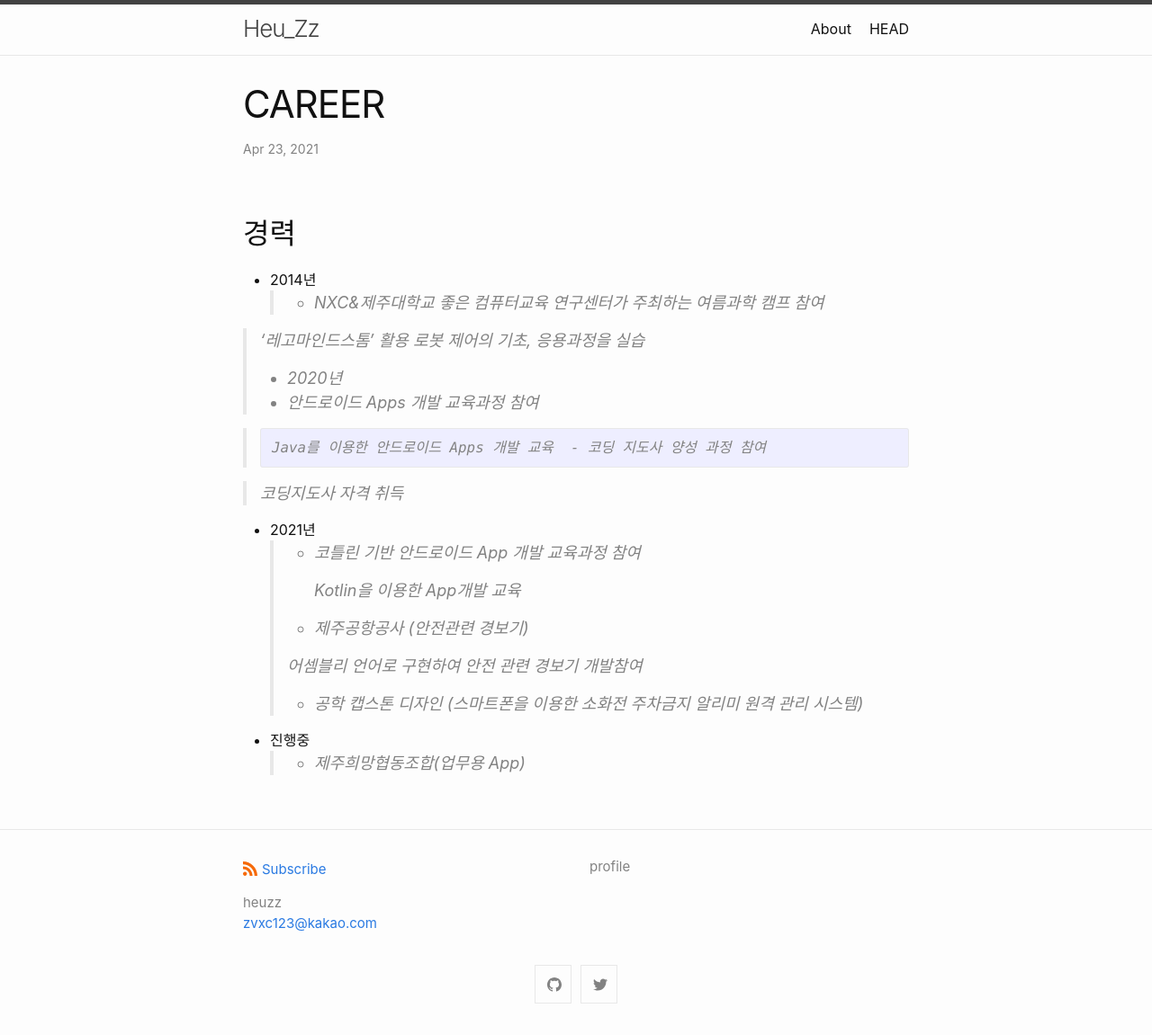
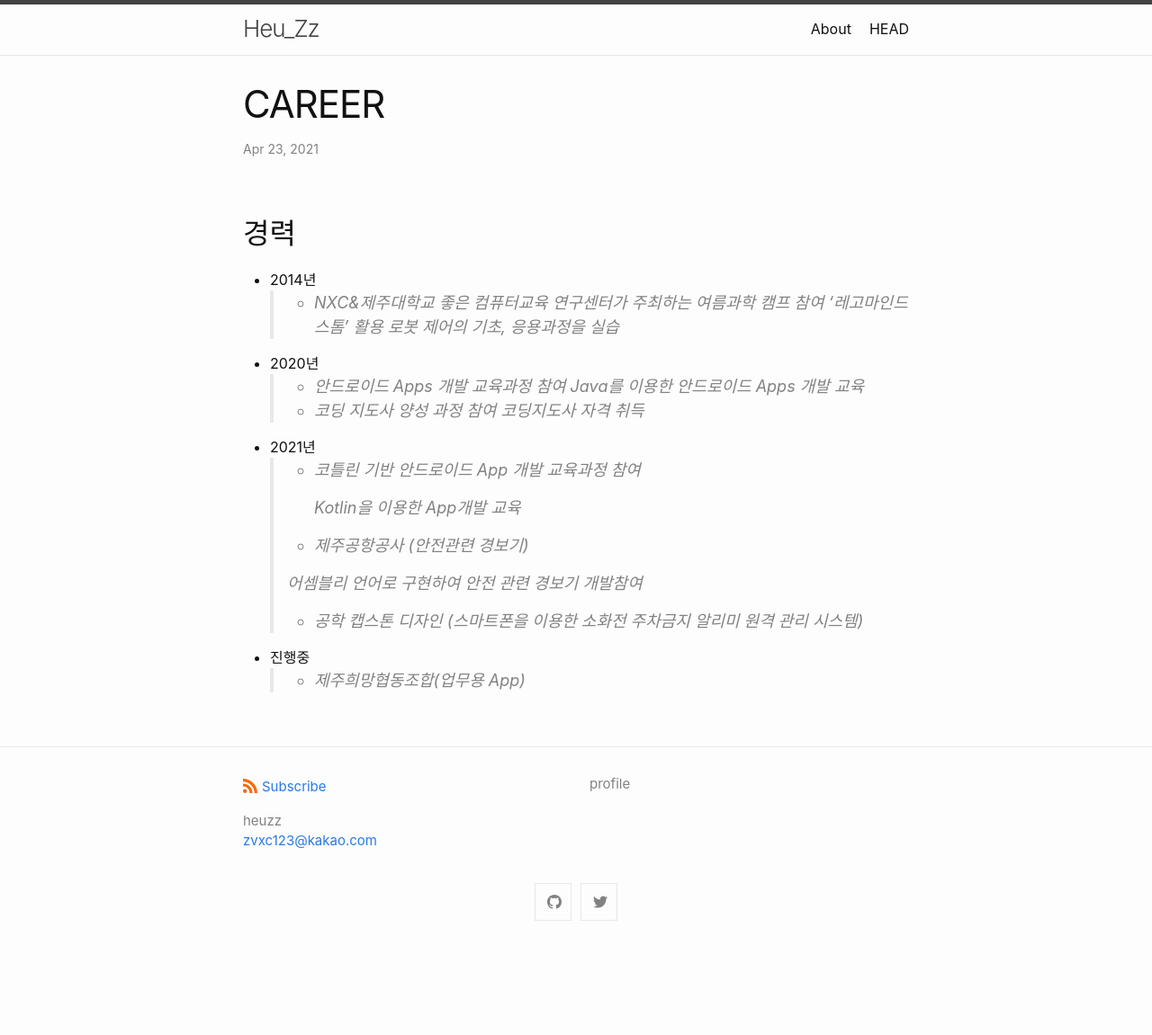
Before and after one commit to heuzz/heuzz.github.io, a Jekyll site: the page built from _posts/2021-04-22-Career.md, in a window 1280 px wide. Shown: the whole page at 90% size. Built offline with Jekyll 4.4.1, drawn with Linux system fonts in a browser that asks for light colours; after the commit the page ends 1059 px from its top, so only the background shows below that.

Commit message:
상태 확인

```diff
--- a/_posts/2021-04-22-Career.md
+++ b/_posts/2021-04-22-Career.md
@@ -8,15 +8,13 @@ date: 2021-04-23 11:00:00 +0900
 --------------
 * 2014년
 >  - NXC&제주대학교 좋은 컴퓨터교육 연구센터가 주최하는 여름과학 캠프 참여
+     > '레고마인드스톰' 활용 로봇 제어의 기초, 응용과정을 실습
 
->    '레고마인드스톰' 활용 로봇 제어의 기초, 응용과정을 실습
 * 2020년
 >  -  안드로이드 Apps 개발 교육과정 참여
-
->     Java를 이용한 안드로이드 Apps 개발 교육
->  - 코딩 지도사 양성 과정 참여
-
->   코딩지도사 자격 취득
+>      Java를 이용한 안드로이드 Apps 개발 교육
+>  -  코딩 지도사 양성 과정 참여
+>       코딩지도사 자격 취득
 
 * 2021년
 > - 코틀린 기반 안드로이드 App 개발 교육과정 참여
@@ -29,7 +27,3 @@ date: 2021-04-23 11:00:00 +0900
 > - 공학 캡스톤 디자인 (스마트폰을 이용한 소화전 주차금지 알리미 원격 관리 시스템)
 * 진행중
 > - 제주희망협동조합(업무용 App)
->
->
->
->
```
